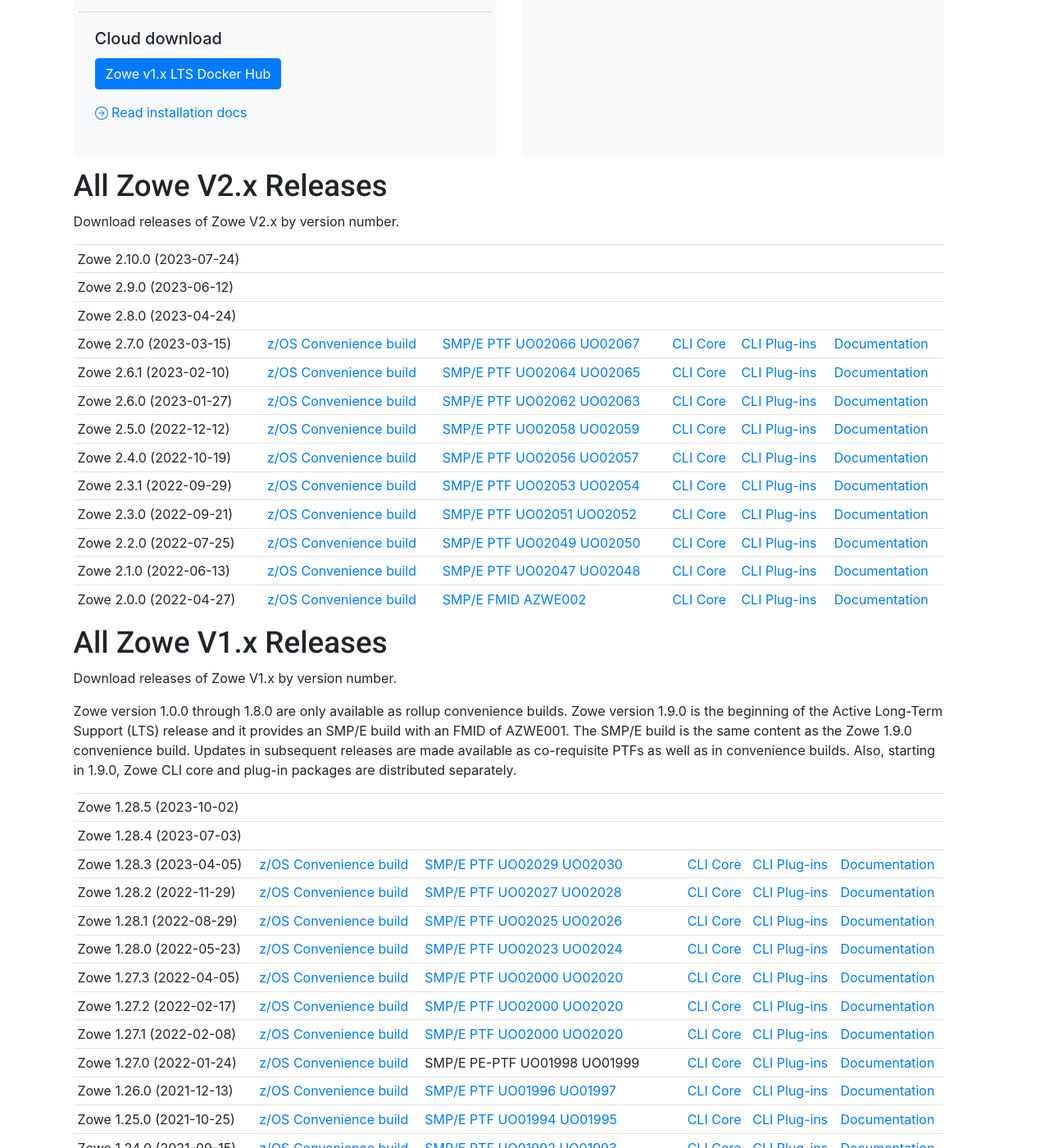
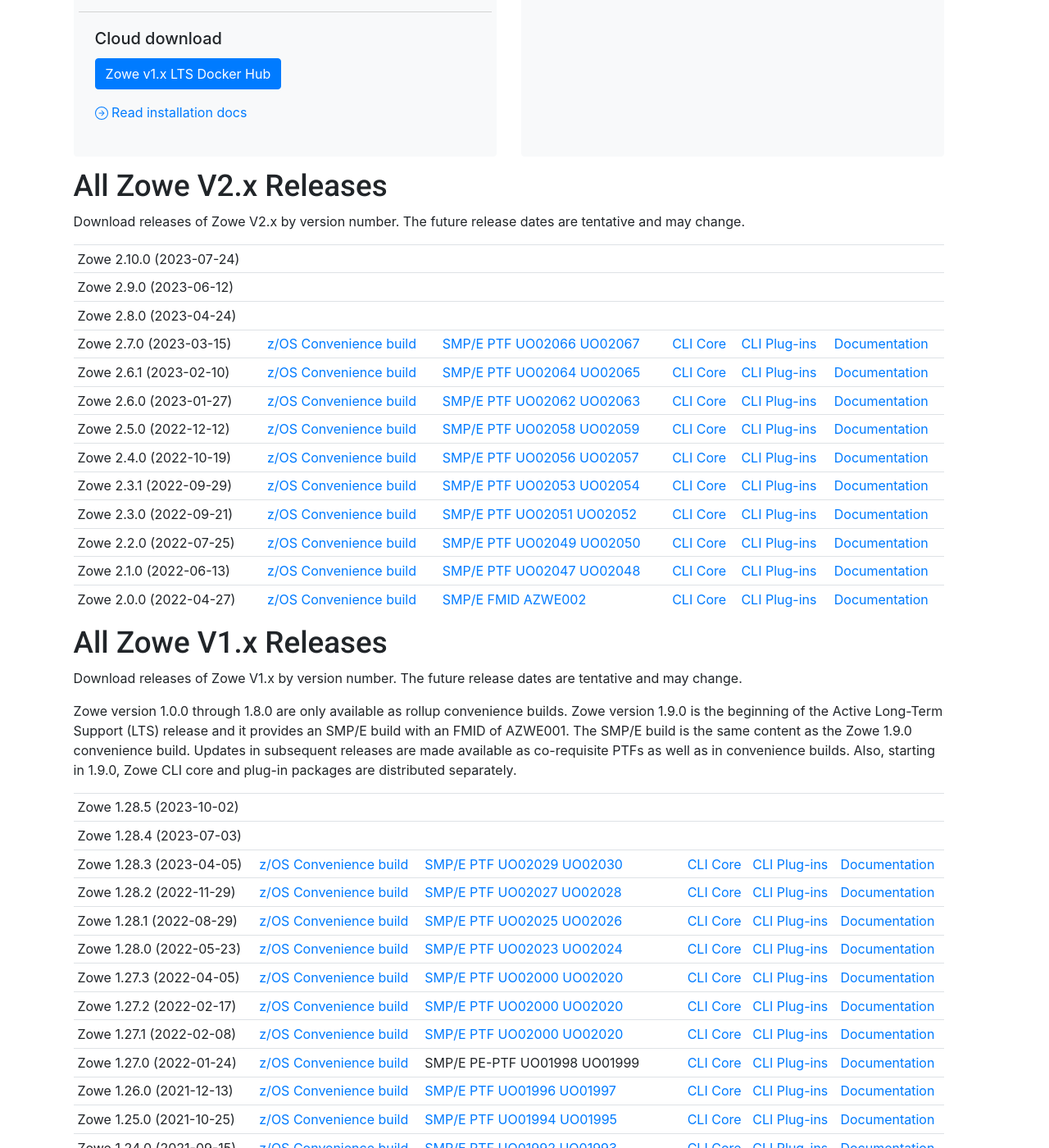
Before and after one commit to zowe/zowe.github.io, a Jekyll site: the page built from download.md, in a window 1280 px wide and 1400 px high, scrolled down 3577 px. Shown: the whole window at 82% size. Built offline with Jekyll 4.4.1, drawn with Linux system fonts in a browser that asks for light colours; our own code applies the rules of GitHub Pages for plain Markdown files.

Commit message:
Add info about tentative dates. Add date for the next release and roadmap
Signed-off-by: Jakub Balhar <jakub@balhar.net>

```diff
--- a/_data/upcoming_events.yml
+++ b/_data/upcoming_events.yml
@@ -5,7 +5,7 @@
   description: Join us for SHARE New Orleans, August 13-18, 2023 for a program
     of unmatched education, face-to-face networking opportunities, live technical sessions
     and receptions.
-  url: https://www.gse.org/events/gse-d-a-ch-konferenz-mainframe-modernization/
+  url: https://www.share.org/Events/SHARE-New-Orleans-2023
 - event: GSE Technical University - Mainframe Modernization (DACH)
   from: 2023/03/21
   to: 2023/03/22
--- a/download.md
+++ b/download.md
@@ -546,7 +546,7 @@
     </div>
 
   <h1 id="all-v2-releases">All Zowe V2.x Releases</h1>
-  <p>Download releases of Zowe V2.x by version number.</p>
+  <p>Download releases of Zowe V2.x by version number. The future release dates are tentative and may change.</p>
   <div style="overflow-x: auto">
     <table class="table table-hover table-sm">
   {% for release in site.data.releases.future.v2 %}
@@ -604,7 +604,7 @@
   {% endfor %}
 
 <h1 id="all-v1-releases">All Zowe V1.x Releases</h1>
-<p>Download releases of Zowe V1.x by version number.</p>
+<p>Download releases of Zowe V1.x by version number. The future release dates are tentative and may change.</p>
 <p>
   Zowe version 1.0.0 through 1.8.0 are only available as rollup convenience builds. Zowe version 1.9.0 is the
   beginning of the Active Long-Term Support (LTS) release and it provides an SMP/E build with an FMID of AZWE001. The
```
Also changed, not shown: index.md (+28 -1 lines).
